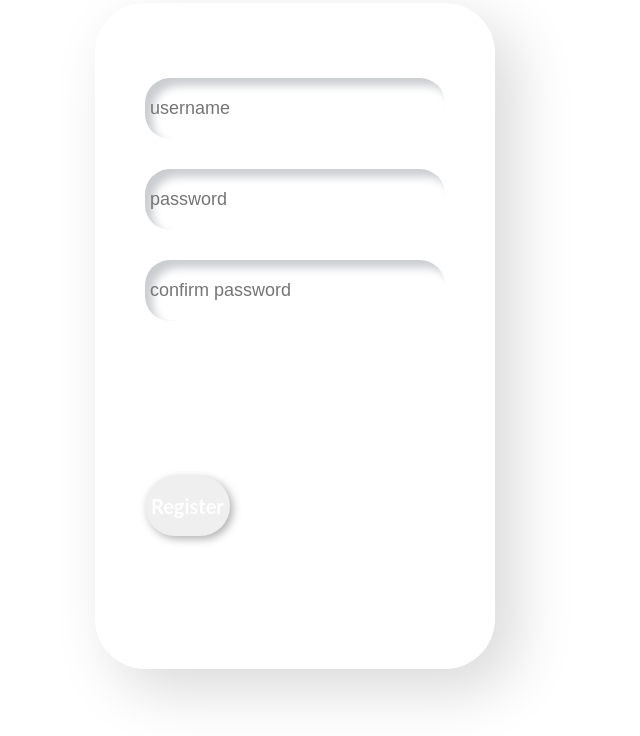
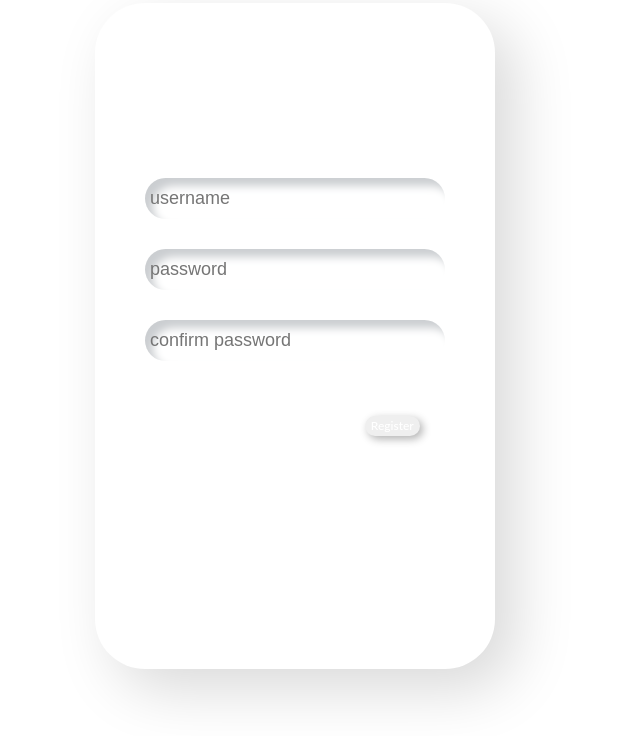
Before and after one commit to kaczynskis/Streamify, a Django app: template player/templates/interface/register.html in a window 1280 px wide. Shown: the part 64-800 px from the top of the page, without its empty margins (345-985 px from the left). Run offline with Django 3.2, Linux system fonts and the light colour scheme; the template is opened without the code that fills it, so the values that code supplies are empty.

Commit message:
Update styles.css

```diff
--- a/player/static/streamify/scripts/styles.css
+++ b/player/static/streamify/scripts/styles.css
@@ -61,11 +61,14 @@ li a:hover {
 }
 
 .text-field {
+  position: relative;
+  top: 15%;
   width: 75%;
   padding: 75px 5px 5px 5px;
 }
 
 .text-field input {
+  height: 1px;
   border: none;
   outline:none;
   background: none;
@@ -86,7 +89,9 @@ li a:hover {
 }
 
 .button {
-  left: 50%;
+  position: absolute;
+  left: 72.5%;
+  bottom: 50%;
 }
 
 .signin-button {
@@ -94,11 +99,11 @@ li a:hover {
   border:none;
   cursor: pointer;
   position: absolute;
-  bottom: 20%;
-  height: 60px;
+  bottom: 30%;
+  height: 20px;
   border-radius: 30px;
-  font-size: 20px;
-  font-weight: 700;
+  font-size: 12px;
+  font-weight: 500;
   font-family: 'Lato', sans-serif;
   color:#fff;
   text-align: center;
@@ -111,5 +116,5 @@ li a:hover {
   background:#ffffff;
 }
 .signin-button:active {
-  background:#1da88a;
+  background:#000000;
 }
```
